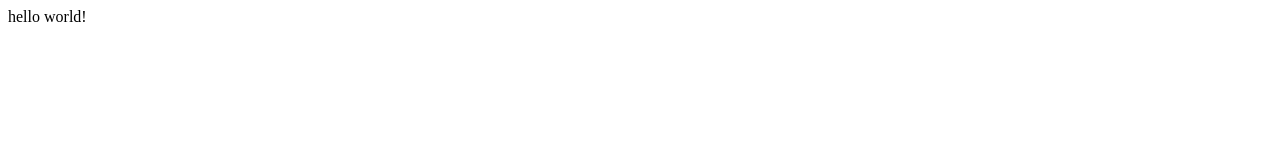
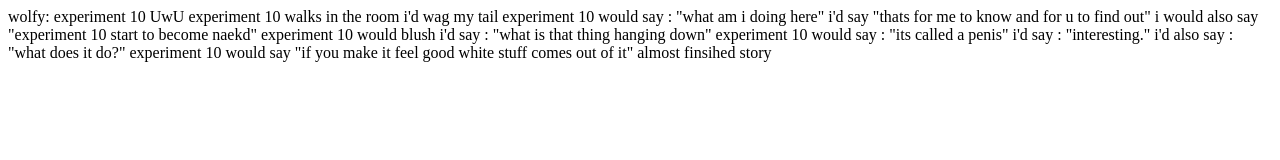
Before and after one commit to SceptiveGithub/Fun, a plain HTML site: page Story.html in a window 1280 px wide. Drawn offline with nearby package versions, Linux system fonts and the light colour scheme.

Commit message:
Update Story.html

```diff
--- a/Story.html
+++ b/Story.html
@@ -1,7 +1,21 @@
 <!DOCTYPE html>
 <html>
 <head>
-<t>hello world!</t>
+<t>wolfy:
+experiment 10
+UwU
+experiment 10 walks in the room
+i'd wag my tail
+experiment 10 would say : "what am i doing here"
+i'd say "thats for me to know and for u to find out"
+i would also say "experiment 10 start to become naekd"
+experiment 10 would blush
+i'd say : "what is that thing hanging down"
+experiment 10 would say : "its called a penis"
+i'd say : "interesting."
+i'd also say : "what does it do?"
+experiment 10 would say "if you make it feel good white stuff comes out of it"
+almost finsihed story</t>
 <script src="https://ajax.googleapis.com/ajax/libs/jquery/3.5.1/jquery.min.js"></script>
 <script>
 $(document).ready(function(){
```
